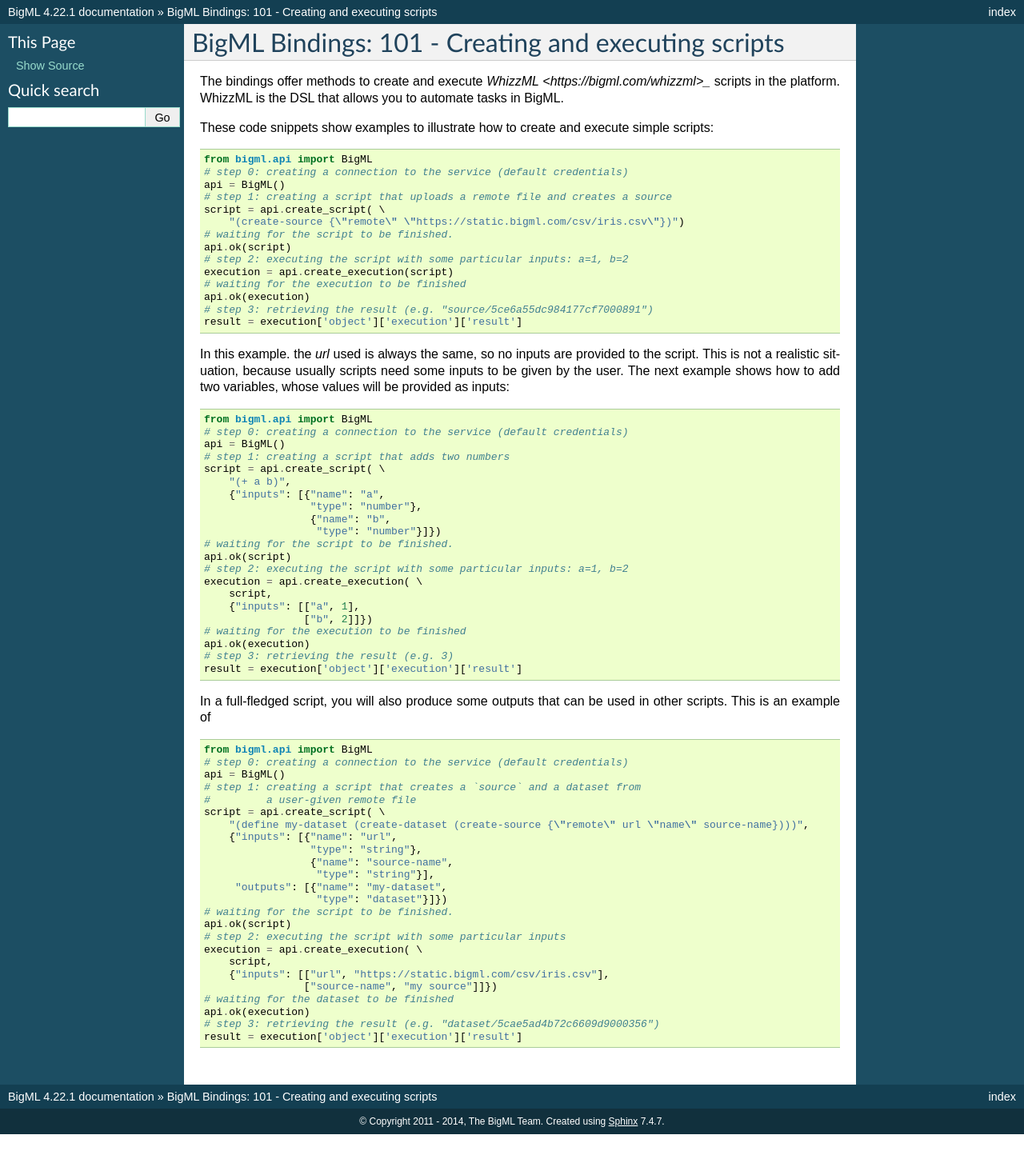
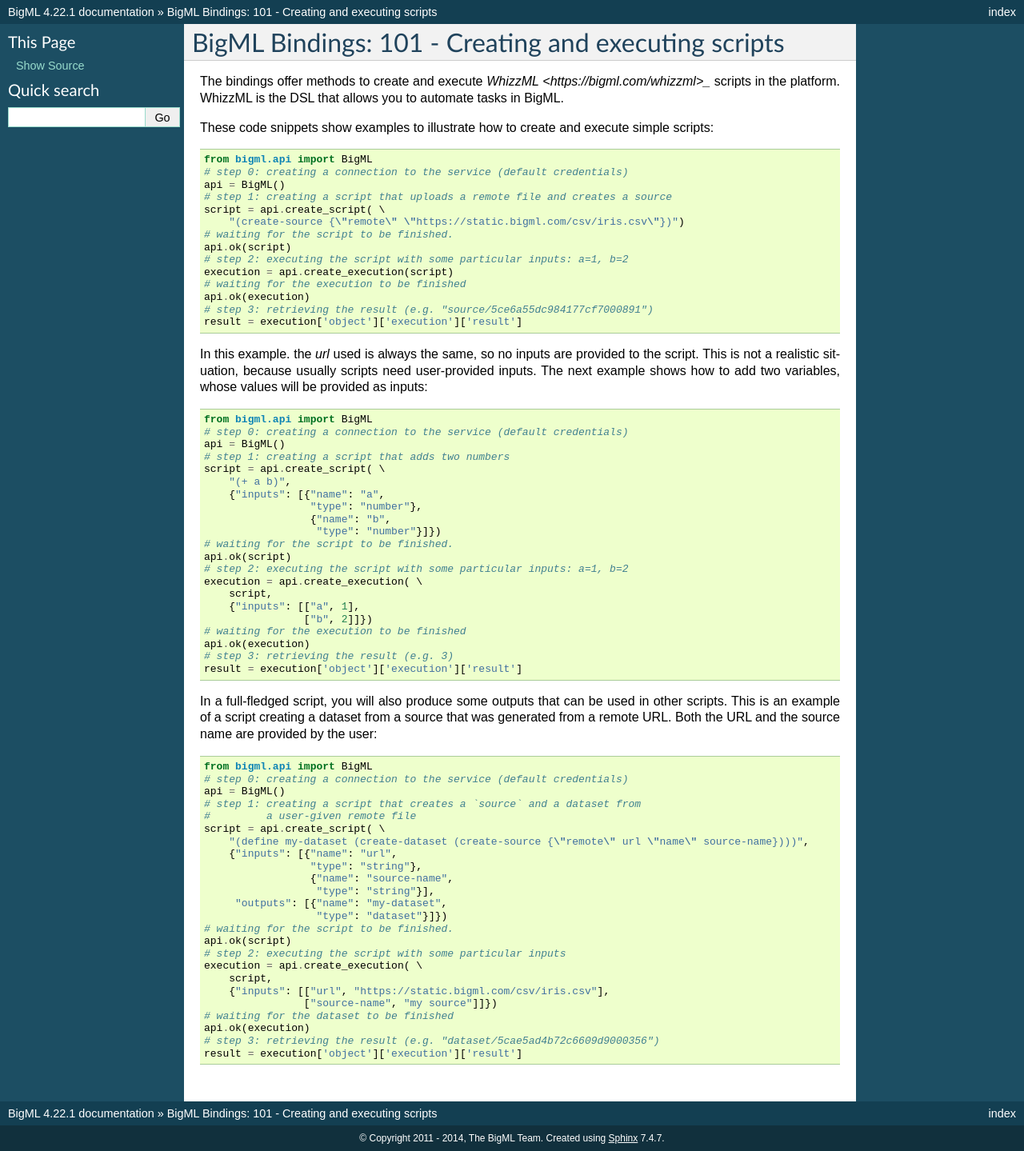
Before and after one commit to Blockchain215/python-project, a Sphinx documentation site: the page built from docs/101_scripting.rst, in a window 1280 px wide. Shown: the whole page at 80% size. Built offline with Sphinx 7.4.7, drawn with Linux system fonts in a browser that asks for light colours; before the commit the page ends 1418 px from its top, so only the background shows below that.

Commit message:
Fixing docs as requested in review

```diff
--- a/docs/101_scripting.rst
+++ b/docs/101_scripting.rst
@@ -27,7 +27,7 @@ simple scripts:
 
 In this example. the `url` used is always the same, so no inputs are provided
 to the script. This is not a realistic situation, because usually scripts
-need some inputs to be given by the user. The next example shows how to
+need user-provided inputs. The next example shows how to
 add two variables, whose values will be provided as inputs:
 
 .. code-block:: python
@@ -55,7 +55,9 @@ add two variables, whose values will be provided as inputs:
     result = execution['object']['execution']['result']
 
 In a full-fledged script, you will also produce some outputs that can be used
-in other scripts. This is an example of
+in other scripts. This is an example of a script creating a dataset from a
+source that was generated from a remote URL. Both the URL and the source
+name are provided by the user:
 
 .. code-block:: python
 
```
